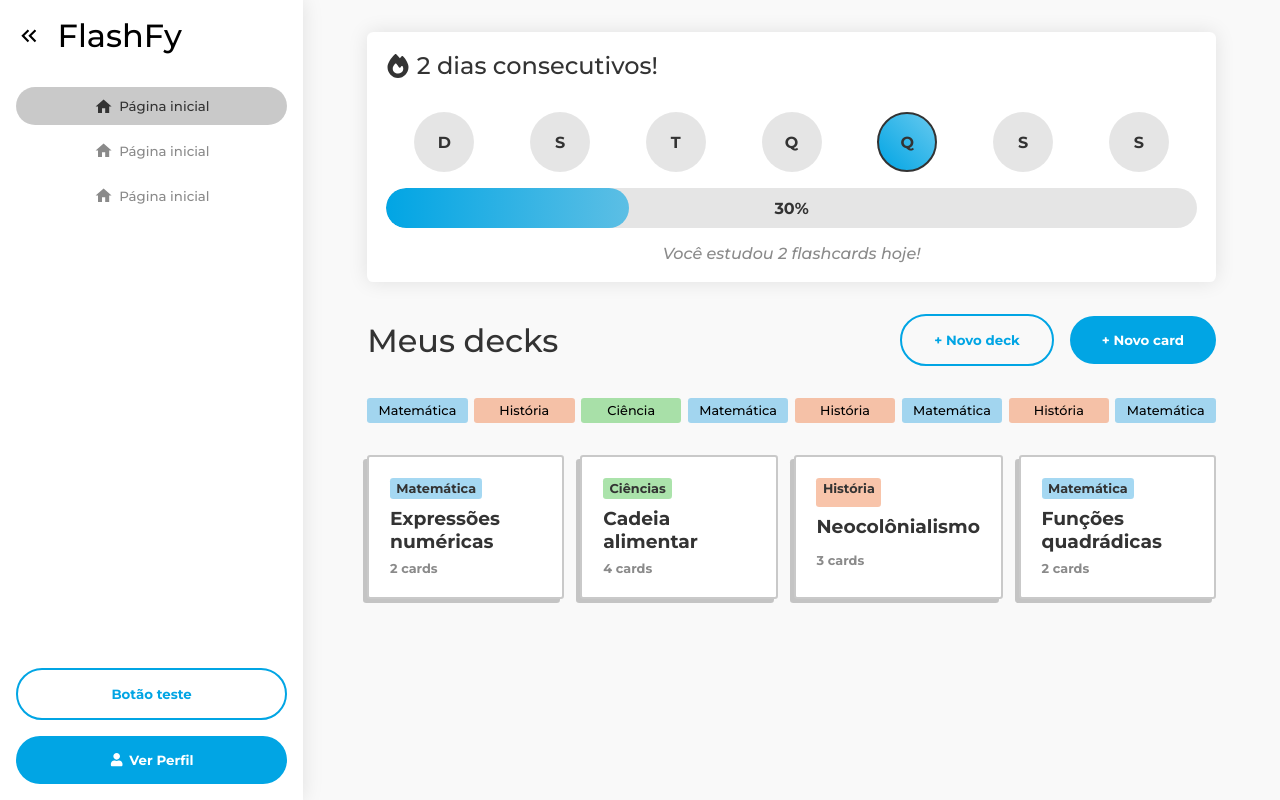
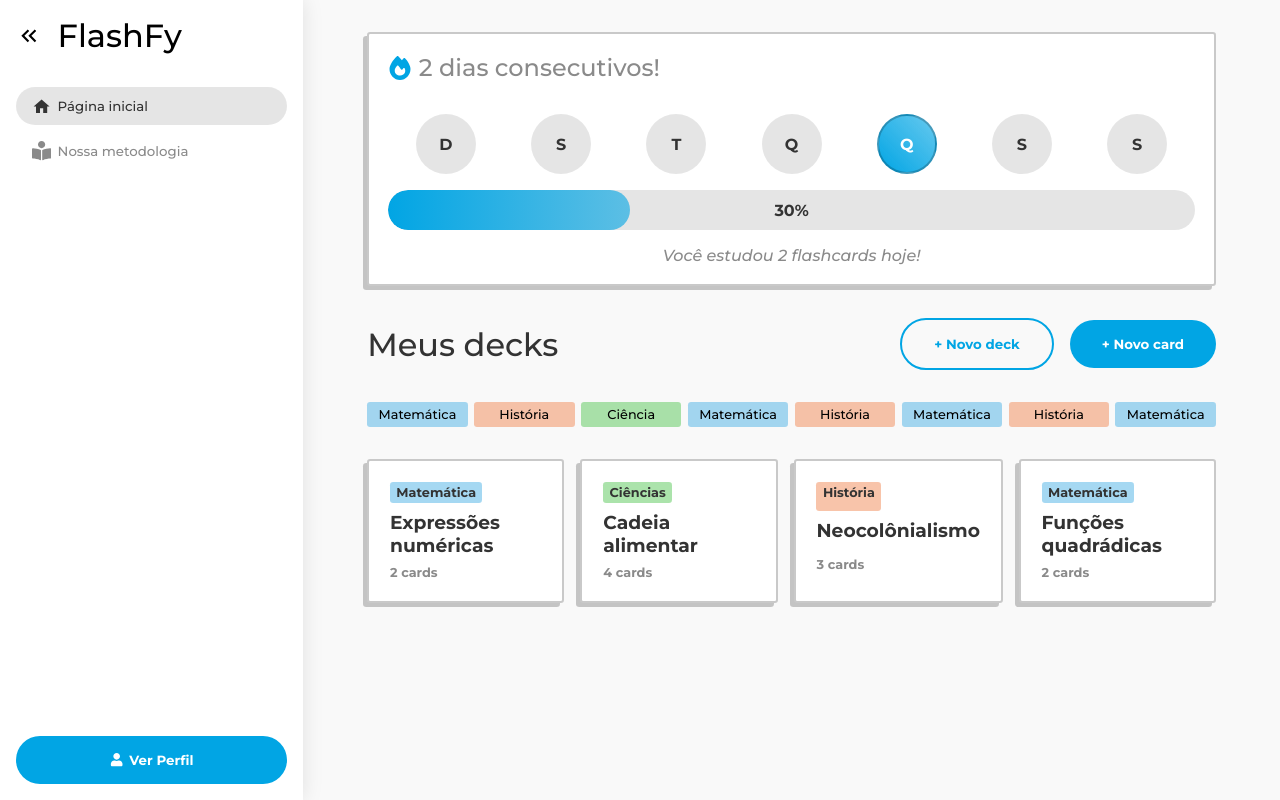
Before and after one commit to FellipeCastro/flashfy, a React (Vite) app: page / in a window 1280 px wide. Both pictures are taken after a click on the button "Abrir menu". Built offline with nearby package versions, Linux system fonts and the light colour scheme.

Commit message:
Sidebar atualizada

```diff
--- a/src/components/ProgressBar/ProgressBar.module.css
+++ b/src/components/ProgressBar/ProgressBar.module.css
@@ -1,13 +1,15 @@
 .progressBarContainer {
     width: 100%;
     background: var(--secondary-color);
-    box-shadow: 0 0 20px var(--shadow-color);
-    border-radius: .4rem;
+    border: 2px solid var(--border-color);
+    border-radius: 0.2rem;
+    box-shadow: -4px 4px 0px var(--border-color);
     padding: 1.2rem;
     margin-bottom: 2rem;
 }
 
 .progressBarContainer h2 {
+    color: var(--text-secondary-color);
     display: flex;
     align-items: center;
     gap: 0.4rem;
@@ -15,9 +17,9 @@
     margin-bottom: 2rem;
 }
 
-/* .progressBarContainer h2 svg {
-    color: brown;
-} */
+.progressBarContainer h2 svg {
+    color: var(--primary-color);
+}
 
 .weekDays {
     list-style: none;
@@ -39,7 +41,8 @@
 
 .active {
     background: linear-gradient(45deg, var(--primary-color), var(--primary-color-hover));
-    border: 2px solid var(--text-primary-color);
+    border: 2px solid var(--border-color);
+    color: var(--secondary-color);
 }
 
 .progressBar {
--- a/src/components/Sidebar/Sidebar.jsx
+++ b/src/components/Sidebar/Sidebar.jsx
@@ -1,5 +1,5 @@
 import { MdKeyboardDoubleArrowRight, MdHome } from "react-icons/md";
-import { FaUser } from "react-icons/fa";
+import { FaUser, FaBookReader } from "react-icons/fa";
 import styles from "./Sidebar.module.css";
 import Button from "../Button/Button";
 
@@ -25,10 +25,7 @@ const Sidebar = ({ isSidebarOpen, setIsSidebarOpen }) => {
                             <MdHome /> Página inicial
                         </button>
                         <button>
-                            <MdHome /> Página inicial
-                        </button>
-                        <button>
-                            <MdHome /> Página inicial
+                            <FaBookReader /> Nossa metodologia
                         </button>
                     </div>
                 )}
@@ -36,7 +33,7 @@ const Sidebar = ({ isSidebarOpen, setIsSidebarOpen }) => {
 
             {isSidebarOpen && (
                 <div className={styles.btnsContainerColumn}>
-                    <Button secondary>Botão teste</Button>
+                    {/* <Button secondary>Botão teste</Button> */}
                     <Button>
                         <FaUser /> Ver Perfil
                     </Button>
--- a/src/components/Sidebar/Sidebar.module.css
+++ b/src/components/Sidebar/Sidebar.module.css
@@ -76,7 +76,7 @@
     background: transparent;
     display: flex;
     align-items: center;
-    justify-content: center;
+    justify-content: start;
     gap: 0.4rem;
     font-weight: 500;
     color: var(--text-secondary-color);
@@ -94,6 +94,6 @@
 }
 
 .menu button.active {
-    background: var(--border-color);
+    background: var(--shadow-color);
     color: var(--text-primary-color);
 }
```
